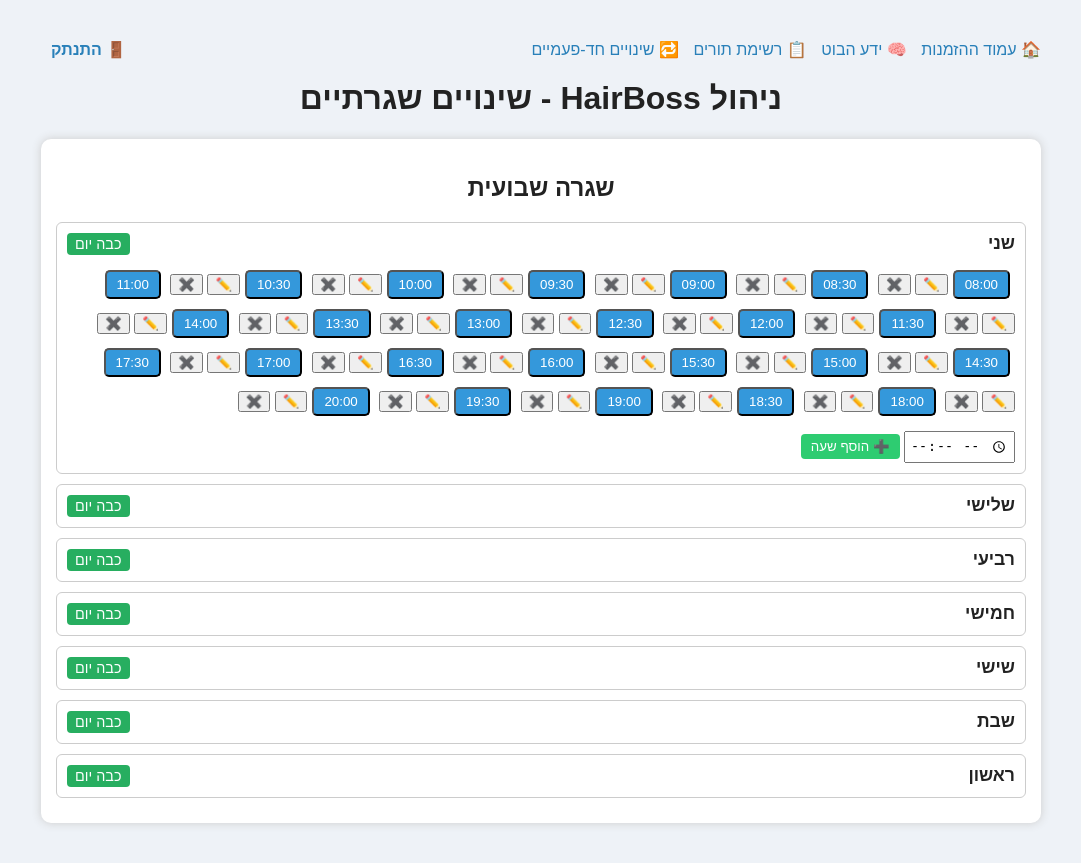
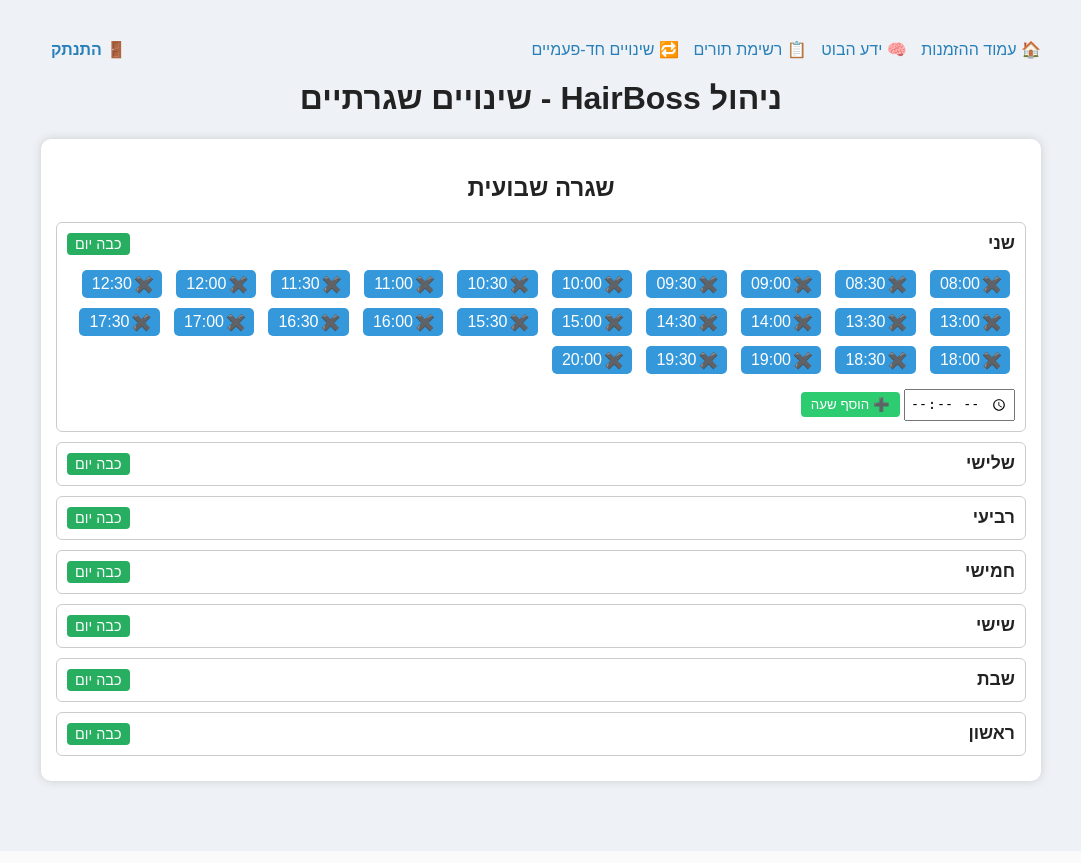
Before and after one commit to Nextwave19/barber, a Flask app: page /admin_routine in a window 1280 px wide, after a click that opens the changed part. Shown: the top 863 px of the page, without its empty margins (99-1180 px from the left). After the commit the page ends 790 px from the top, so only its background shows below. Run offline with Flask 3, Linux system fonts and the light colour scheme; the visitor is signed in with stand-in values (Sample User, id 1).

Commit message:
Update admin_routine.html

```diff
--- a/templates/admin_routine.html
+++ b/templates/admin_routine.html
@@ -47,37 +47,54 @@
     .times-container.active {
       display: block;
     }
-    .time-btn {
+    .time-wrapper {
       display: inline-block;
       margin: 5px;
-      padding: 5px 10px;
+      position: relative;
+      text-align: right;
+    }
+    .time-btn {
+      padding: 5px 30px 5px 10px;
       border-radius: 5px;
       background: #3498db;
       color: white;
       cursor: pointer;
+      border: none;
+      font-size: 1em;
       position: relative;
+      user-select: none;
     }
     .time-btn.disabled {
       background: #aaa;
       cursor: default;
       text-decoration: line-through;
     }
-    .time-btn .actions {
+    /* האיקס בצד ימין בתוך הכפתור */
+    .time-btn .close-icon {
       position: absolute;
-      top: 2px;
-      left: 2px;
+      right: 8px;
+      top: 50%;
+      transform: translateY(-50%);
       font-weight: bold;
-      font-size: 0.9em;
-      display: flex;
-      gap: 5px;
+      pointer-events: none; /* כדי שהלחיצה תגיע לכפתור עצמו */
+      user-select: none;
     }
-    .time-btn .actions button {
+    .actions-container {
+      display: none;
+      margin-top: 3px;
+      text-align: right;
+    }
+    .actions-container button {
       background: transparent;
       border: none;
-      color: white;
+      color: #2980b9;
       cursor: pointer;
       font-weight: bold;
-      padding: 0 3px;
+      margin-left: 10px;
+      font-size: 0.9em;
+    }
+    .actions-container button:hover {
+      text-decoration: underline;
     }
     .add-time-input { margin-top: 10px; }
     input[type="time"] { padding: 4px; }
@@ -142,14 +159,12 @@
     }
 
     async function removeWeeklyTime(day_key, time) {
-      if (confirm(`להסיר את השעה ${time}?`))
-        await updateWeeklySchedule('remove', day_key, time);
+      await updateWeeklySchedule('remove', day_key, time);
     }
 
     async function editWeeklyTime(day_key, old_time) {
-      const new_time = prompt('הזן שעה חדשה במקום: ' + old_time);
-      if (new_time)
-        await updateWeeklySchedule('edit', day_key, old_time, new_time);
+      // כאן אין popup לפי בקשה, אפשר לפתוח UI אחר או לשלוח קריאה, כרגע לא פעיל
+      alert("עריכה לא זמינה כרגע. יש לשדרג לפי צורך.");
     }
 
     async function toggleWeeklyDay(day_key, enabled) {
@@ -163,6 +178,16 @@
 
     async function toggleWeeklyTime(day_key, time, enable) {
       await updateWeeklySchedule(enable ? 'add' : 'remove', day_key, time);
+    }
+
+    function toggleActions(day_key, time) {
+      const id = `actions-${day_key}-${time.replace(':','-')}`;
+      const el = document.getElementById(id);
+      if (!el) return;
+      const isVisible = el.style.display === 'block';
+      // להסתיר את כל האזורי פעולות אחרים לפני פתיחה
+      document.querySelectorAll('.actions-container').forEach(c => c.style.display = 'none');
+      el.style.display = isVisible ? 'none' : 'block';
     }
   </script>
 </head>
@@ -193,14 +218,19 @@
       <div class="times-container" id="weekly-times-{{day_key}}">
         {% for time in weekly_schedule[day_key] %}
           {% set enabled = time in weekly_schedule[day_key] %}
-          <button class="time-btn {% if not enabled %}disabled{% endif %}"
-            onclick="event.stopPropagation(); toggleWeeklyTime('{{day_key}}', '{{time}}', {{ 'true' if not enabled else 'false' }})">
-            {{ time }}
-            <span class="actions">
-              <button onclick="event.stopPropagation(); editWeeklyTime('{{day_key}}', '{{time}}')">✏️</button>
-              <button onclick="event.stopPropagation(); removeWeeklyTime('{{day_key}}', '{{time}}')">✖️</button>
-            </span>
-          </button>
+          <div class="time-wrapper">
+            <button
+              class="time-btn {% if not enabled %}disabled{% endif %}"
+              onclick="event.stopPropagation(); toggleActions('{{day_key}}', '{{time}}')"
+              id="time-btn-{{day_key}}-{{time|replace(':','-')}}">
+              {{ time }}
+              <span class="close-icon">✖️</span>
+            </button>
+            <div class="actions-container" id="actions-{{day_key}}-{{time|replace(':','-')}}">
+              <button onclick="event.stopPropagation(); editWeeklyTime('{{day_key}}', '{{time}}')">✏️ עריכה</button>
+              <button onclick="event.stopPropagation(); removeWeeklyTime('{{day_key}}', '{{time}}')">✖️ מחיקה</button>
+            </div>
+          </div>
         {% endfor %}
         <div class="add-time-input">
           <input type="time" id="weekly-add-{{day_key}}">
```
